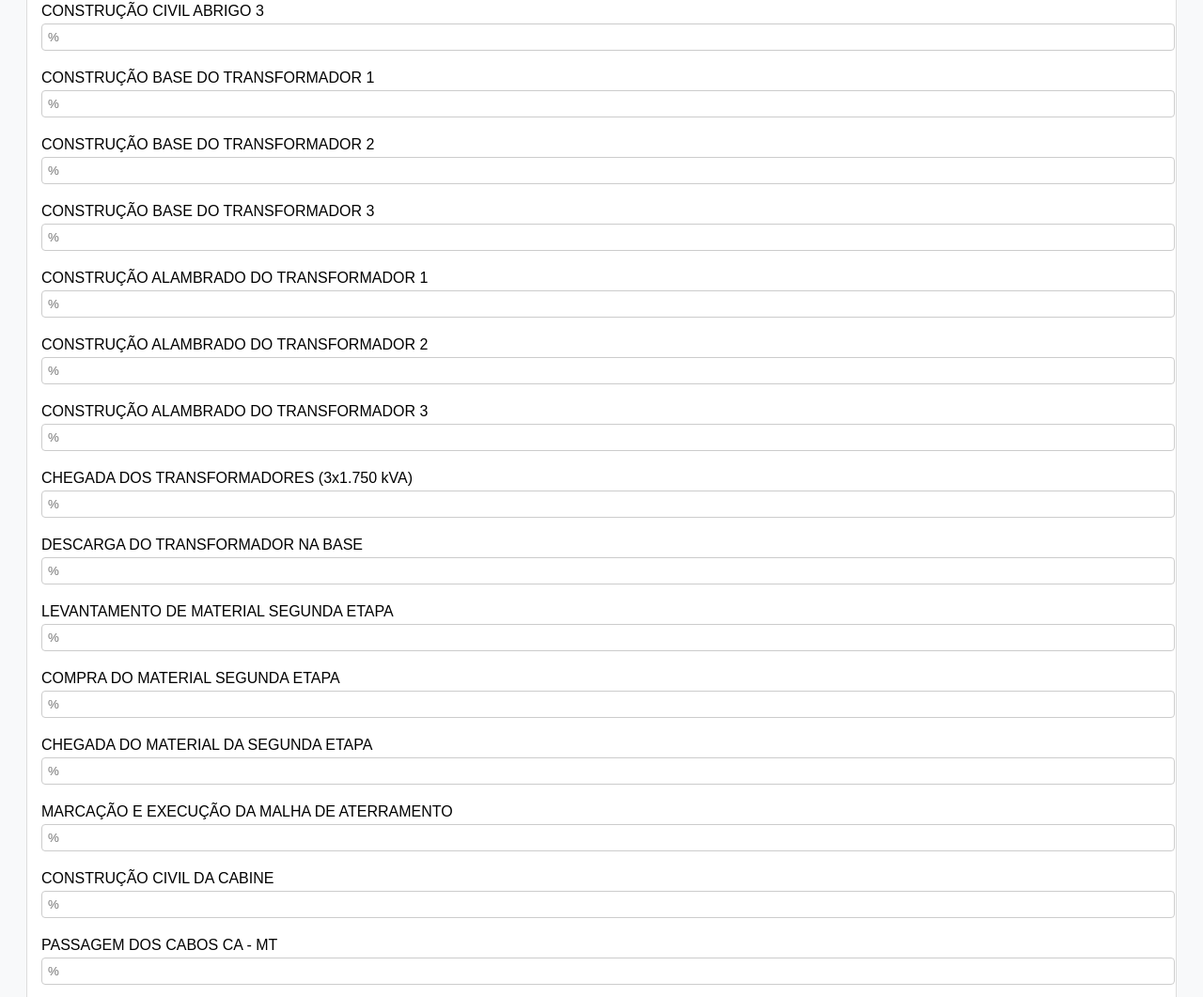
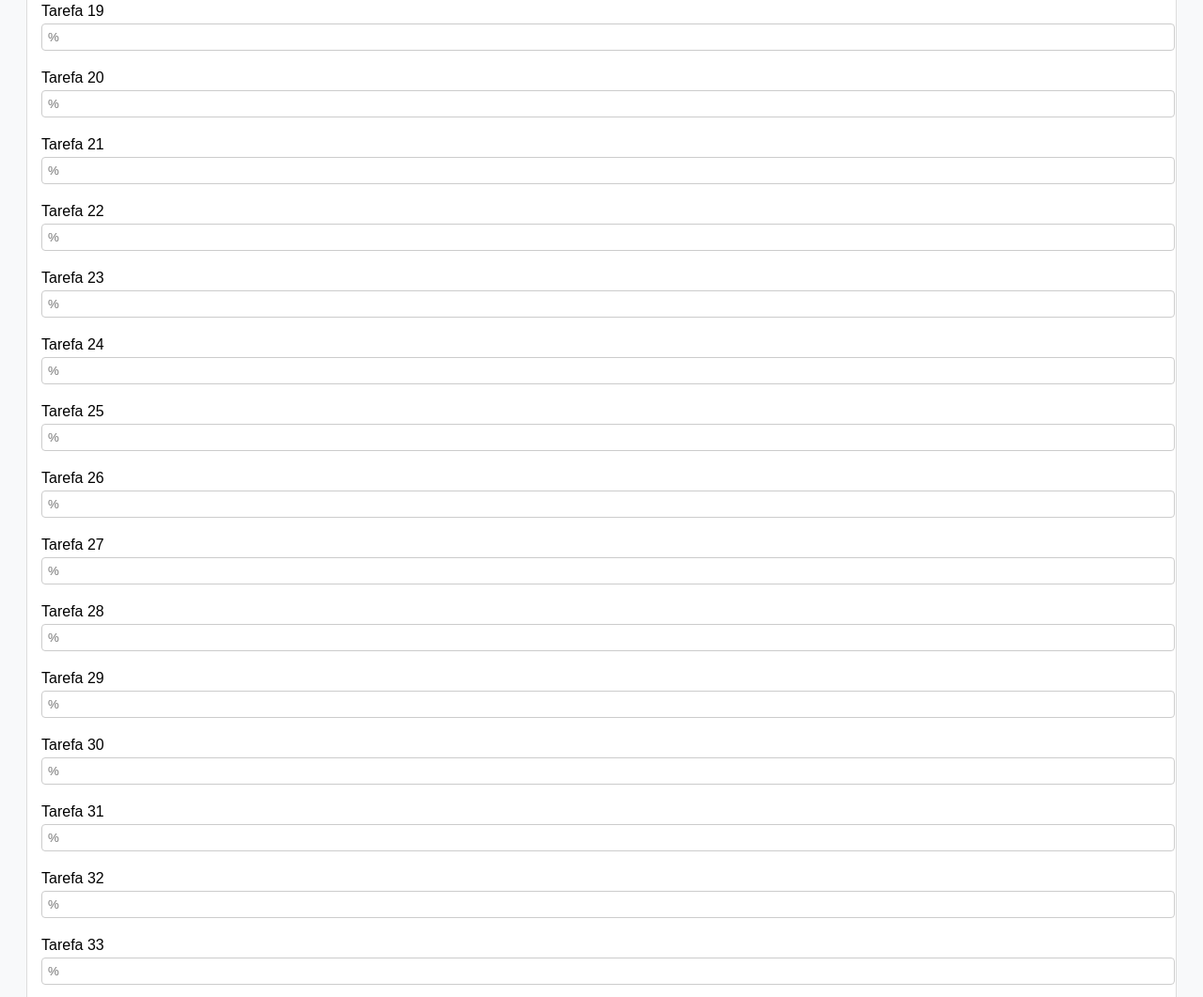
Before and after one commit to Thainarabessa/Rdo-app, a plain HTML site: page index.html in a window 1280 px wide. Shown: the part 1739-2800 px from the top of the page at 94% size. Drawn offline with Linux system fonts and the light colour scheme.

Commit message:
Add files via upload

```diff
--- a/index.html
+++ b/index.html
@@ -139,32 +139,9 @@
     <button type="submit">Enviar</button>
   </form>
 
-  <!-- Script principal corrigido -->
   <script>
     document.addEventListener("DOMContentLoaded", function () {
-      const tarefas = [
-        "LIMPEZA DO TERRENO", "MONTAGEM DO CANTEIRO", "MARCAÇÃO DA OBRA", "CAIXA D'GUA E PERFURAÇÃO DO POÇO", "ESCAVAÇÃO DOS PILARES",
-        "CONCRETAGEM DOS PILARES", "CONCRETAGEM SAPATA DOS PILARES", "ESCAVAÇÃO DE VALAS", "MALHA DE ATERRAMENTO", "HIDRÁULICA DA OBRA",
-        "PASSAGEM DE ELETRODUTOS", "CAIXA DE PASSAGEM", "FECHAMENTO DAS VALAS E NIVELAMENTO DO TERRENO", "MONTAGEM DA ESTRUTURA", "POSTES ALAMBRADO",
-        "TELA ALAMBRADO", "CONSTRUÇÃO CIVIL ABRIGO 1", "CONSTRUÇÃO CIVIL ABRIGO 2", "CONSTRUÇÃO CIVIL ABRIGO 3", "CONSTRUÇÃO  BASE DO TRANSFORMADOR 1",
-        "CONSTRUÇÃO  BASE DO TRANSFORMADOR 2", "CONSTRUÇÃO  BASE DO TRANSFORMADOR 3", "CONSTRUÇÃO  ALAMBRADO DO TRANSFORMADOR 1",
-        "CONSTRUÇÃO  ALAMBRADO DO TRANSFORMADOR 2", "CONSTRUÇÃO  ALAMBRADO DO TRANSFORMADOR 3", "CHEGADA DOS TRANSFORMADORES (3x1.750 kVA)",
-        "DESCARGA DO TRANSFORMADOR NA BASE", "LEVANTAMENTO DE MATERIAL SEGUNDA ETAPA", "COMPRA DO MATERIAL SEGUNDA ETAPA",
-        "CHEGADA DO MATERIAL DA SEGUNDA ETAPA", "MARCAÇÃO E EXECUÇÃO DA MALHA DE ATERRAMENTO", "CONSTRUÇÃO CIVIL DA CABINE",
-        "PASSAGEM DOS CABOS CA - MT", "CONSTRUÇÃO ELETROMECÂNICA (CHAVES, ELETRODUTOS)", "FECHAMENTO DOS CABOS CA - MT (MUFLAS)",
-        "INSTALAÇÕES ELÉTRICAS DA CABINE", "ENERGIZAÇÃO DA CABINE (DEPENDE DA CONEXÃO DA EQUATORIAL)", "COMISSIONAMENTO CABINE PRIMÁRIA",
-        "CHEGADA DOS MÓDULOS FV", "DESCARGA DOS MÓDULOS E DISTRIBUIÇÃO NA OBRA", "INSTALAÇÃO DOS MÓDULOS SOBRE A ESTRUTURA",
-        "FECHAMENTO DOS MÓDULOS E ACABAMENTO", "INSTALAÇÃO INVERSORES ABRIGO 1", "INSTALAÇÃO INVERSORES ABRIGO 2", "INSTALAÇÃO INVERSORES ABRIGO 3",
-        "PASSAGEM E FECHAMENTO DOS CABOS DE COMUNICAÇÃO INVERSOR/LOGGER", "PASSAGEM DOS CABOS CA - BT",
-        "FECHAMENTO DOS CABOS CA - INVERSORES ABRIGO 1", "FECHAMENTO DOS CABOS CA - INVERSORES ABRIGO 2",
-        "FECHAMENTO DOS CABOS CA - INVERSORES ABRIGO 3", "FECHAMENTO DOS CABOS CA BT - QGBT E TRANSFORMADOR 1",
-        "FECHAMENTO DOS CABOS CA BT - QGBT E TRANSFORMADOR 2", "FECHAMENTO DOS CABOS CA BT - QGBT E TRANSFORMADOR 3",
-        "PASSAGEM DOS CABOS CC", "FECHAMENTO DOS CONECTORES MC4 DAS PLACAS (ABRIGO 1)",
-        "FECHAMENTO DOS CONECTORES MC4 DAS PLACAS (ABRIGO 2)", "FECHAMENTO DOS CONECTORES MC4 DAS PLACAS (ABRIGO 3)",
-        "FECHAMENTO DOS CONECTORES MC4 DOS INVERSORES (ABRIGO 1)", "FECHAMENTO DOS CONECTORES MC4 DOS INVERSORES (ABRIGO 2)",
-        "FECHAMENTO DOS CONECTORES MC4 DOS INVERSORES (ABRIGO 3)", "COMISSIONAMENTO DA USINA FV", "SOLICITAÇÃO DE VISTORIA"
-      ];
-
+      const tarefas = [...Array.from({length: 63}, (_, i) => "Tarefa " + (i + 1))]; // exemplo reduzido
       const andamentoContainer = document.getElementById("tarefas-andamento");
       const finalizadasContainer = document.getElementById("tarefas-finalizadas");
 
```
